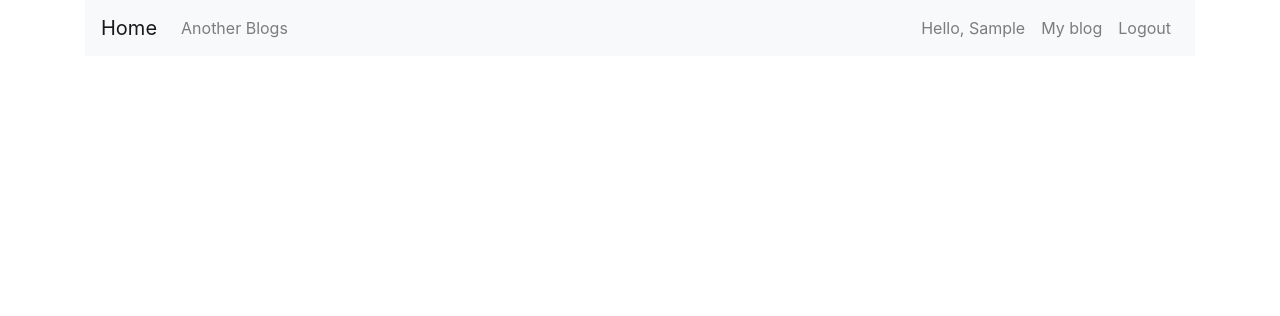
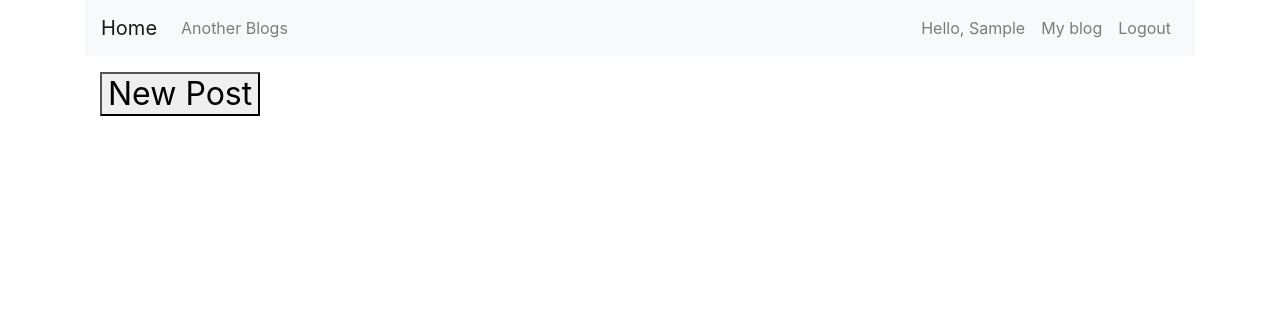
Before and after one commit to Seredyak1/blog_task, a Django app: page /blogs/my/ in a window 1280 px wide. Shown: the top 316 px of the page. Run offline with Django 3.2, Linux system fonts and the light colour scheme; the visitor is signed in with stand-in values (Sample User, id 1); data that the repository does not hold is empty; some libraries are stand-ins or nearby versions.

Commit message:
Added views to create/delete posts from front-end

```diff
--- a/blog/templates/blog/blogs_my.html
+++ b/blog/templates/blog/blogs_my.html
@@ -3,12 +3,14 @@
 {% block title %}My Posts{% endblock %}
 
 {% block content %}
+    <h2><a href="{% url 'post_new' %}"><button>New Post</button></a></h2>
     {% for post in posts %}
         <div class="container mt-3" style="border: 1px solid #00612f; border-radius: 10px;">
             <h6 class="text-right">From {{ post.blog }}</h6>
             <a href="{% url 'post_detail' post.pk %}"><h3>{{ post.title }}</h3></a>
             <h5>{{ post.body }}</h5>
             <h6>{{ post.updated_at }}</h6>
+            <a href="{% url 'post_delete' post.pk %}"><button>Delete post</button></a>
         </div>
     {% endfor %}
 {% endblock %}
--- a/blog/templates/blog/post_detail.html
+++ b/blog/templates/blog/post_detail.html
@@ -16,4 +16,5 @@
         <h6>Status: <strong>Unread</strong></h6>
         <h6 class="mt-4"><a href="{% url 'post_read' post.pk %}"><button>Mark as read!</button></a></h6>
     {% endif %}
+    <a href="{% url 'post_delete' post.pk %}"><button>Delete post</button></a>
 {% endblock %}
--- a/blog/urls.py
+++ b/blog/urls.py
@@ -7,6 +7,8 @@ urlpatterns = [
     url(r'^posts/(?P<pk>[0-9]+)/$', views.PostDetailView.as_view(), name='post_detail'),
     url(r'^posts/(?P<pk>[0-9]+)/mark_as_read/$', views.MarkPostAsReadView.as_view(), name='post_read'),
     url(r'^posts/(?P<pk>[0-9]+)/mark_as_unread/$', views.MarkPostAsUnread.as_view(), name='post_unread'),
+    url(r'^posts/new/$', views.NewsPostView.as_view(), name='post_new'),
+    url(r'^posts/(?P<pk>[0-9]+)/delete/$', views.PostDeleteView.as_view(), name='post_delete'),
     url(r'^blogs/$', views.BlogsListView.as_view(), name='blogs_list'),
     url(r'^blogs/my/$', views.MyBlogView.as_view(), name='blogs_my'),
     url(r'^blogs/(?P<pk>[0-9]+)/$', views.BlogDetailView.as_view(), name='blogs_detail'),
--- a/blog/views.py
+++ b/blog/views.py
@@ -1,10 +1,11 @@
 from django.shortcuts import render, get_object_or_404, redirect
 from django.contrib import messages
+from django.urls import reverse_lazy
 from django.views import generic, View
+from django.views.generic.edit import CreateView, DeleteView
 from django.dispatch import receiver
 from django.db.models.signals import pre_save
 from django.contrib.auth.models import User
-
 
 from .models import Blog, Post
 
@@ -25,6 +26,27 @@ class PostDetailView(generic.DetailView):
 
     template_name = 'blog/post_detail.html'
     model = Post
+
+
+class NewsPostView(CreateView):
+
+    template_name = 'blog/posts_new.html'
+    queryset = Post.objects.all()
+    fields = ('title', 'body')
+    success_url = reverse_lazy('blogs_my')
+
+    def form_valid(self, form):
+        form.instance.user = self.request.user
+        form.instance.blog = self.request.user.blog
+        return super().form_valid(form)
+
+
+class PostDeleteView(DeleteView):
+    model = Post
+    success_url = reverse_lazy('blogs_my')
+
+    def get(self, *args, **kwargs):
+        return self.post(*args, **kwargs)
 
 
 class MarkPostAsReadView(View):
```
Also changed, not shown: blog/templates/blog/posts_new.html (added, +11 -0 lines).
